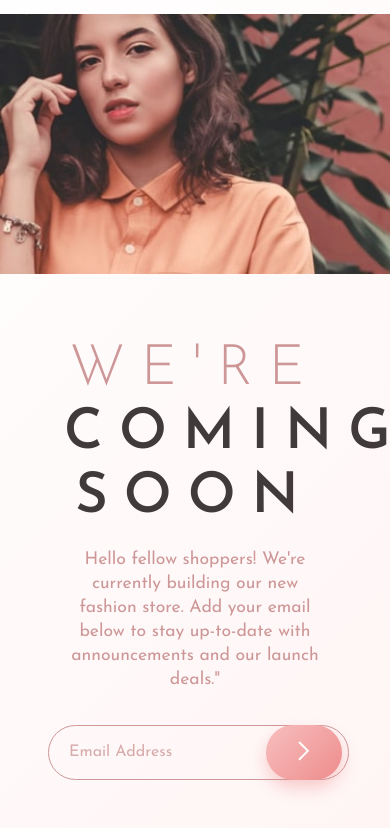
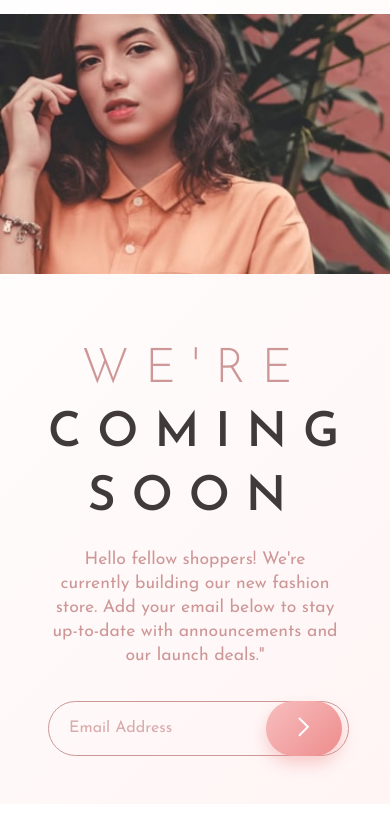
Before and after one commit to b16h22/base_apparel_coming_soon_solution, a plain HTML site: page index.html in a window 390 px wide. Shown: the part 87-915 px from the top of the page. After the commit the page ends 891 px from the top, so only its background shows below. Drawn offline with Linux system fonts and the light colour scheme.

Commit message:
edit styles.css

```diff
--- a/styles/styles.css
+++ b/styles/styles.css
@@ -165,8 +165,9 @@
 
       .title-area {
         margin-top: 4rem;
-        padding-inline: 4rem;
+        padding-inline: 3rem;
         text-align: center;
+        align-items: center;
       }
 
       .email-section {
@@ -183,6 +184,10 @@
         padding-inline: 2rem;
       }
 
+      .title {
+        font-size: 3rem;
+      }
+
       .subtitle {
         font-size: 1.1rem;
       }
```
